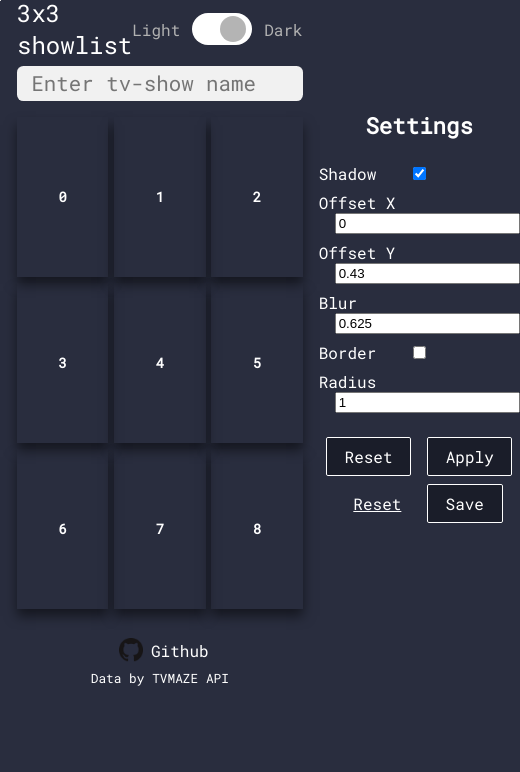
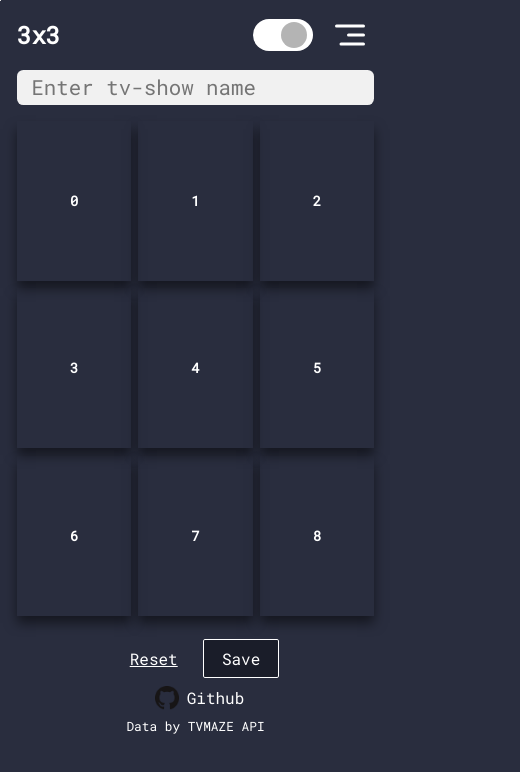
Before and after one commit to mikitaserabrakou/3x3-show-list, a React (Create React App) app: page / in a window 390 px wide. Shown: the top 772 px of the page, 520 px wide, since content can reach past the window. Built offline with nearby package versions, Linux system fonts and the light colour scheme.

Commit message:
feat: adjust css to be responsive with new changes

```diff
--- a/src/components/App/App.module.scss
+++ b/src/components/App/App.module.scss
@@ -1,11 +1,3 @@
-.container {
-  // display: flex;
-  // flex-direction: column;
-  // width: 100%;
-  // height: 100vh;
-  // margin: 0;
-}
-
 .main {
   display: grid;
   grid-template-columns: 1fr auto 1fr;
@@ -36,13 +28,6 @@
   }
 }
 
-.settings {
-  margin-top: 1rem;
-  display: flex;
-  justify-content: center;
-  gap: 0.5rem;
-}
-
 .footer {
   display: flex;
   flex-direction: column;
@@ -69,4 +54,12 @@
       margin: 0.5em;
     }
   }
+
+  .buttons {
+    display: flex;
+    flex-direction: row;
+    align-items: center;
+    justify-content: center;
+    gap: 0.5rem;
+  }
 }
--- a/src/components/App/App.tsx
+++ b/src/components/App/App.tsx
@@ -20,6 +20,8 @@ import type { RootState } from 'store/store'
 import { reset, swapShows } from 'store/showSlice'
 import logo from 'assets/images/GitHub-Mark-32px.png'
 import Settings from 'components/Settings'
+import Button from 'components/Button'
+
 import styles from './App.module.scss'
 
 function App(): JSX.Element {
@@ -79,7 +81,19 @@ function App(): JSX.Element {
               </div>
             </SortableContext>
           </DndContext>
+
           <div className={styles.footer}>
+            <div className={styles.buttons}>
+              <Button
+                variant="cancel"
+                onClick={() => {
+                  dispatch(reset)
+                }}
+              >
+                Reset
+              </Button>
+              <Button onClick={handleClickSave}>Save</Button>
+            </div>
             <div className={styles.github}>
               <img src={logo} alt="" />
               <a href="https://github.com/mikitaserabrakou/3x3-show-list">Github</a>
@@ -87,14 +101,7 @@ function App(): JSX.Element {
             <a href="https://www.tvmaze.com/api">Data by TVMAZE API</a>
           </div>
         </div>
-        <Settings
-          onSaveClick={() => {
-            handleClickSave()
-          }}
-          onResetClick={() => {
-            dispatch(reset())
-          }}
-        />
+        <Settings />
       </div>
     </div>
   )
--- a/src/components/Header/Header.module.scss
+++ b/src/components/Header/Header.module.scss
@@ -5,11 +5,25 @@
   align-self: center;
   max-width: 574px;
   width: 100%;
-  height: 50px;
-  padding: 1.5rem 1rem 1rem 1rem;
+  padding: 1rem 1rem 0 1rem;
   color: var(--text_color);
-
   .logo {
     font-size: 1.5rem;
+    font-weight: bold;
+  }
+  div {
+    display: flex;
+    flex-direction: row;
+    align-items: center;
+    justify-content: space-between;
+    gap: 0.8rem;
   }
 }
+.menu {
+  display: none;
+}
+@media screen and (max-width: 730px) {
+  .menu {
+    display: flex;
+  }
+}
--- a/src/components/Header/Header.tsx
+++ b/src/components/Header/Header.tsx
@@ -1,13 +1,36 @@
 import React from 'react'
 
+import { useDispatch } from 'react-redux'
+
 import ThemeToggle from 'components/ThemeToggle'
+import { toggleMenu } from 'store/settingsSlice'
+
 import styles from './Header.module.scss'
 
 export function Header(): JSX.Element {
+  const dispatch = useDispatch()
+
   return (
     <div className={styles.header}>
-      <div className={styles.logo}>3x3 showlist</div>
-      <ThemeToggle />
+      <div className={styles.logo}>3x3</div>
+      <div>
+        <ThemeToggle />
+        <button className={styles.menu} onClick={() => dispatch(toggleMenu())}>
+          <svg
+            xmlns="http://www.w3.org/2000/svg"
+            width="36"
+            height="36"
+            viewBox="0 0 24 24"
+            fill="none"
+            stroke="currentColor"
+            strokeWidth="2"
+            strokeLinecap="round"
+            strokeLinejoin="round"
+          >
+            <path d="M3 6h18m-10 6h10M6 18h15" />
+          </svg>
+        </button>
+      </div>
     </div>
   )
 }
--- a/src/components/Settings/Settings.module.scss
+++ b/src/components/Settings/Settings.module.scss
@@ -1,18 +1,28 @@
+.menu {
+  display: none;
+}
+.rightPanel {
+  display: flex;
+  flex-direction: column;
+  align-items: center;
+}
 .settings {
   display: flex;
   flex-direction: column;
   align-items: center;
   gap: 0.5rem;
+  color: var(--text_color);
   margin-top: 96px;
-  color: var(--text_color);
   h1 {
     font-size: 1.4rem;
     color: var(--text_color);
   }
+
   h2 {
     font-size: 1rem;
     color: var(--text_color);
   }
+
   .options {
     display: flex;
     flex-direction: column;
@@ -21,17 +31,20 @@
     span {
       display: flex;
       flex-direction: row;
-      flex-wrap: wrap;
       label {
         width: 78px;
       }
+
       input {
         margin-left: 1rem;
+        width: 72px;
         &[type='checkbox'] {
           margin-left: 1rem;
+          width: auto;
         }
       }
     }
+
     .controls {
       padding-top: 1rem;
       display: flex;
@@ -41,11 +54,35 @@
       gap: 1rem;
     }
   }
-  .buttons {
-    display: flex;
-    flex-direction: row;
-    align-items: center;
-    justify-content: center;
-    gap: 0.5rem;
+}
+
+@media screen and (max-width: 730px) {
+  .settings {
+    display: none;
+  }
+
+  .rightPanel {
+    width: 0;
+  }
+
+  .rightPanelOpen {
+    .menu {
+      display: flex;
+      z-index: 10;
+    }
+    position: fixed;
+    right: 0;
+    height: 100%;
+    background-color: var(--bgcolor);
+    box-shadow: 0px 1px 10px rgba(0, 0, 0, 0.5);
+    width: 240px;
+    z-index: 100;
+    padding-top: 1rem;
+    transition: width 0.3s ease;
+
+    .settings {
+      display: flex;
+      margin: 0;
+    }
   }
 }
--- a/src/components/Settings/Settings.tsx
+++ b/src/components/Settings/Settings.tsx
@@ -1,21 +1,17 @@
 import React, { SyntheticEvent } from 'react'
+
 import { useDispatch, useSelector } from 'react-redux'
 
 import Button from 'components/Button'
-import { changeState, resetSettings } from 'store/settingsSlice'
+import { changeState, resetSettings, toggleMenu } from 'store/settingsSlice'
 import { RootState } from 'store/store'
-
+import cn from 'classnames'
 import styles from './Settings.module.scss'
 
-interface ISettingsProps {
-  onSaveClick: (event: SyntheticEvent) => void
-  onResetClick: (event: SyntheticEvent) => void
-}
+export function Settings(): JSX.Element {
+  const { border, shadow, menuOpen } = useSelector((state: RootState) => state.settings)
+  const dispatch = useDispatch()
 
-export function Settings({ onSaveClick, onResetClick }: ISettingsProps): JSX.Element {
-  const { border, shadow } = useSelector((state: RootState) => state.settings)
-
-  const dispatch = useDispatch()
   const onSubmit = (event: SyntheticEvent) => {
     event.preventDefault()
     const formData = new FormData(event.target as HTMLFormElement)
@@ -41,6 +37,22 @@ export function Settings({ onSaveClick, onResetClick }: ISettingsProps): JSX.Ele
   }
 
   return (
+    <div className={cn(styles.rightPanel, { [styles.rightPanelOpen]: menuOpen })}>
+      <button type="button" className={styles.menu} onClick={() => dispatch(toggleMenu())}>
+        <svg
+          xmlns="http://www.w3.org/2000/svg"
+          width="36"
+          height="36"
+          viewBox="0 0 24 24"
+          fill="none"
+          stroke="currentColor"
+          strokeWidth="2"
+          strokeLinecap="round"
+          strokeLinejoin="round"
+        >
+          <path d="M20 20L4 4m16 0L4 20" />
+        </svg>
+      </button>
       <div className={styles.settings}>
         <h1>Settings</h1>
         <form className={styles.options} onSubmit={onSubmit} onReset={onFormReset}>
@@ -78,11 +90,6 @@ export function Settings({ onSaveClick, onResetClick }: ISettingsProps): JSX.Ele
             <Button type="submit">Apply</Button>
           </span>
         </form>
-      <div className={styles.buttons}>
-        <Button variant="cancel" onClick={onResetClick}>
-          Reset
-        </Button>
-        <Button onClick={onSaveClick}>Save</Button>
       </div>
     </div>
   )
--- a/src/components/ThemeToggle/ThemeToggle.module.scss
+++ b/src/components/ThemeToggle/ThemeToggle.module.scss
@@ -57,3 +57,12 @@
     }
   }
 }
+
+@media screen and (max-width: 730px) {
+  .label {
+    &Dark,
+    &Light {
+      display: none;
+    }
+  }
+}
--- a/src/styles/_base.scss
+++ b/src/styles/_base.scss
@@ -49,3 +49,10 @@ body {
 .btn {
   font-family: $font-stack;
 }
+
+button {
+  cursor: pointer;
+  background-color: var(--bgcolor);
+  color: var(--text_color);
+  border: none;
+}
```
Lines whose indentation alone changed are shown as unchanged.
